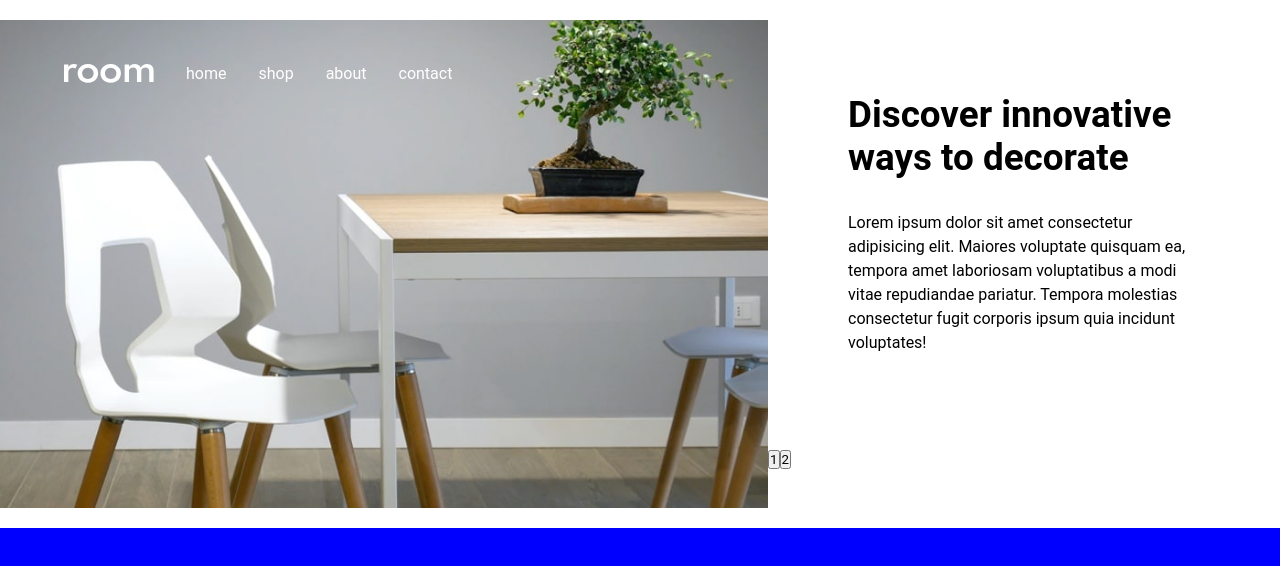
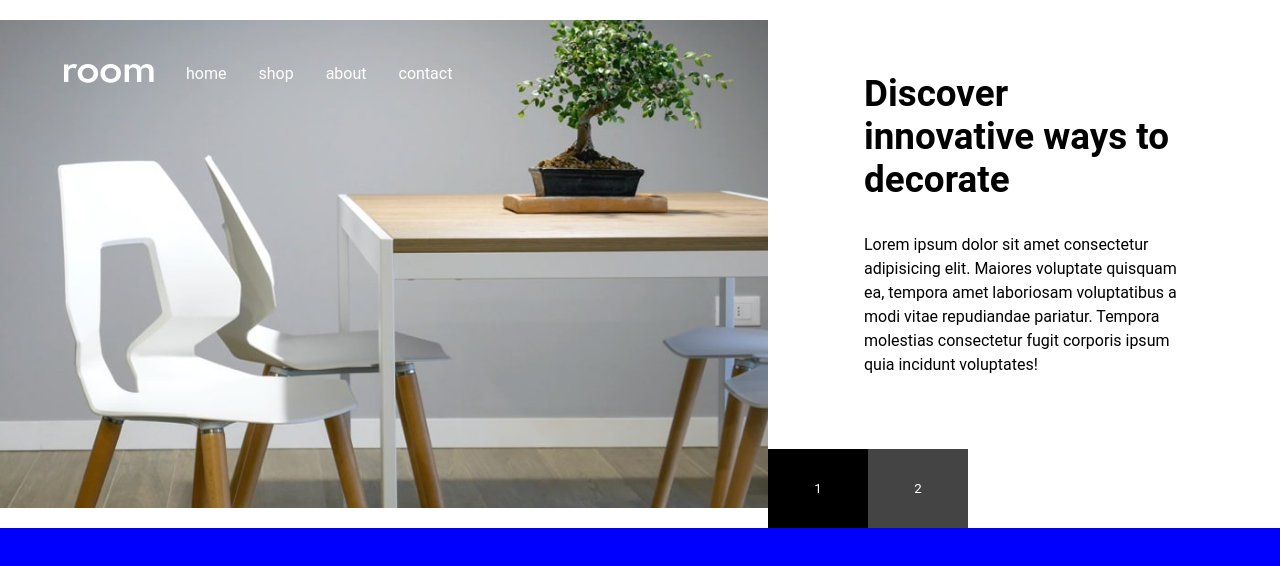
Before and after one commit to PedroMakengo/room-homepage, a Next.js app: page / in a window 1280 px wide. Shown: the top 566 px of the page. Built offline with nearby package versions, Linux system fonts and the light colour scheme.

Commit message:
Terminando a primeira fase

```diff
--- a/src/components/Background/index.tsx
+++ b/src/components/Background/index.tsx
@@ -23,8 +23,8 @@ export function Background() {
               corporis ipsum quia incidunt voluptates!
             </p>
           </div>
-          <div>
-            <button>1</button>
+          <div className={style.buttons}>
+            <button className={style.active}>1</button>
             <button>2</button>
           </div>
         </div>
--- a/src/components/Background/style.module.scss
+++ b/src/components/Background/style.module.scss
@@ -52,7 +52,7 @@
         align-items: center;
         justify-content: center;
 
-        padding: 0 5rem;
+        padding: 0 6rem;
         font-family: Roboto;
 
         h1 {
@@ -63,6 +63,26 @@
           line-height: 1.5rem;
         }
       }
+
+      .buttons {
+        height: 15%;
+
+        display: flex;
+
+        button {
+          border: 0;
+          border-radius: 0;
+          width: 100px;
+          height: 100%;
+
+          background: #444444;
+          color: #fff;
+
+          &.active {
+            background: #000;
+          }
+        }
+      }
     }
   }
 }
```
